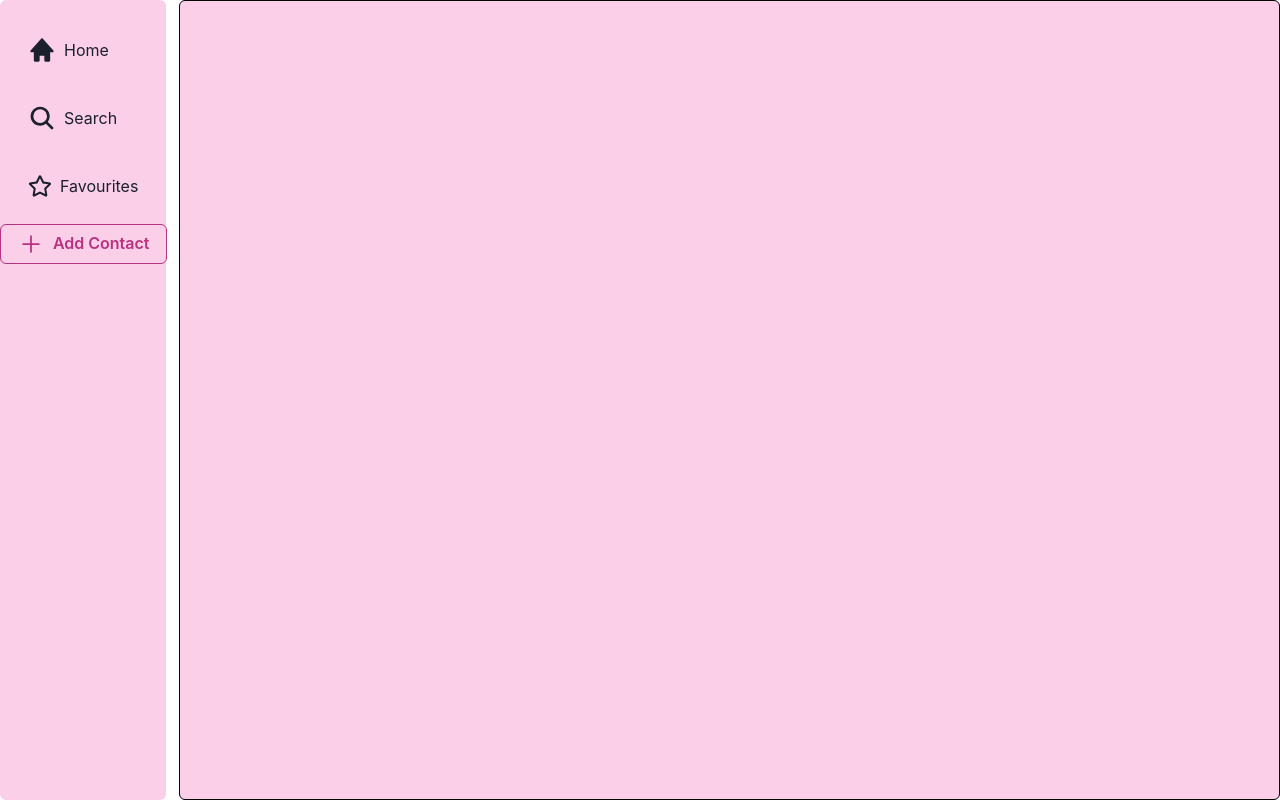
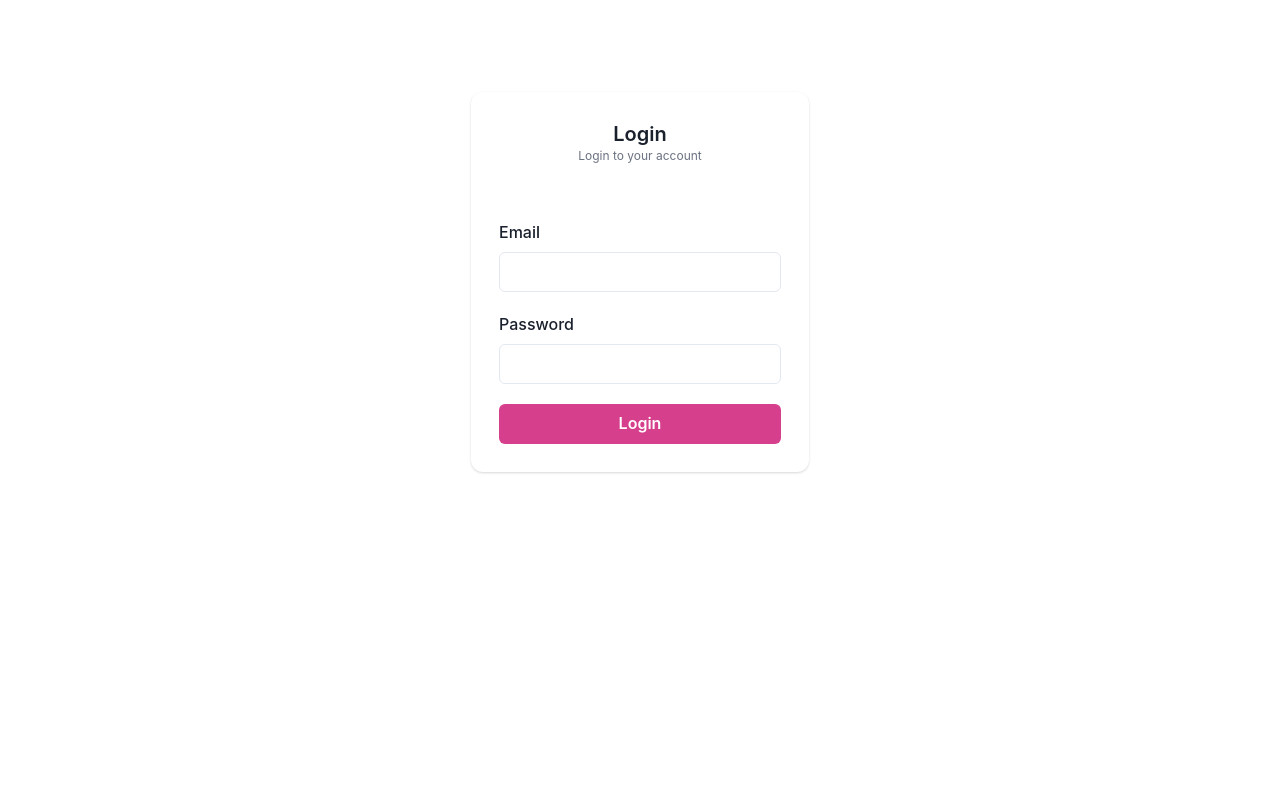
Before and after one commit to ngure1/Express_Contact_Manager, a React (Vite) app in the folder frontend/: page /auth in a window 1280 px wide. Built offline with nearby package versions, Linux system fonts and the light colour scheme.

Commit message:
feat :sparkles: : add login feature

```diff
--- a/frontend/package.json
+++ b/frontend/package.json
@@ -11,6 +11,7 @@
   },
   "dependencies": {
     "@chakra-ui/button": "^2.1.0",
+    "@chakra-ui/card": "^2.2.0",
     "@chakra-ui/form-control": "^2.2.0",
     "@chakra-ui/input": "^2.1.2",
     "@chakra-ui/modal": "^2.3.1",
--- a/frontend/src/App.tsx
+++ b/frontend/src/App.tsx
@@ -1,26 +1,52 @@
-import { BrowserRouter as Router, Route, Routes } from "react-router-dom";
-import { Home, Favourites } from "./pages/index";
+import {
+	BrowserRouter as Router,
+	Route,
+	Routes,
+	useLocation,
+} from "react-router-dom";
+import { Home, Favourites, Authentication } from "./pages/index";
 import Sidebar from "./components/Sidebar";
 import { ChakraProvider } from "@chakra-ui/react";
+
+const AppContent = () => {
+	const location = useLocation();
+	const isAuthPage = location.pathname === "/auth";
+
+	return (
+		<>
+			{!isAuthPage && <Sidebar />}
+			<div
+				className={
+					!isAuthPage
+						? "ml-[27%] sm:ml-[14%] border border-black min-h-screen p-3 bg-pink-200 rounded-md"
+						: "min-h-screen p-3"
+				}
+			>
+				<Routes>
+					<Route
+						path="/"
+						Component={Home}
+					/>
+					<Route
+						path="/favourites"
+						Component={Favourites}
+					/>
+					<Route
+						path="/auth"
+						Component={Authentication}
+					/>
+				</Routes>
+			</div>
+		</>
+	);
+};
 
 const App = () => {
 	return (
 		<main>
-			<ChakraProvider>
+			<ChakraProvider toastOptions={{ defaultOptions: { position: "top" } }}>
 				<Router>
-					<Sidebar />
-					<div className="ml-[27%] sm:ml-[14%] border border-black min-h-screen p-3 bg-pink-200 rounded-md">
-						<Routes>
-							<Route
-								path="/"
-								Component={Home}
-							></Route>
-							<Route
-								path="/favourites"
-								Component={Favourites}
-							></Route>
-						</Routes>
-					</div>
+					<AppContent />
 				</Router>
 			</ChakraProvider>
 		</main>
--- /dev/null
+++ b/frontend/src/components/forms/LoginForm.tsx
@@ -0,0 +1,150 @@
+import { z } from "zod";
+import React from "react";
+import { zodResolver } from "@hookform/resolvers/zod";
+import { useForm } from "react-hook-form";
+import {
+	Input,
+	FormControl,
+	FormLabel,
+	FormErrorMessage,
+	Button,
+	Card,
+	CardHeader,
+	CardBody,
+	useToast,
+} from "@chakra-ui/react";
+import axiosInstance from "../../axios";
+import { isAxiosError } from "axios";
+import { useNavigate } from "react-router-dom";
+
+// Define the schema for validation
+const LoginSchema = z.object({
+	email: z
+		.string({ required_error: "Email is required" })
+		.min(1, { message: "Email is required" })
+		.email("Invalid email address"),
+	password: z
+		.string({ required_error: "Password is required" })
+		.min(8, { message: "Password must be a minimum of 8 characters" }),
+});
+
+type LoginFormData = z.infer<typeof LoginSchema>;
+
+const LoginForm = () => {
+	const {
+		handleSubmit,
+		register,
+		formState: { errors },
+	} = useForm<LoginFormData>({
+		resolver: zodResolver(LoginSchema),
+	});
+
+	const toast = useToast();
+	const navigate = useNavigate();
+	const toastIdRef = React.useRef<number| string | null>(null);
+
+	const onSubmit = async (data: LoginFormData) => {
+		const loginPromise = axiosInstance.post("/auth/jwt/create", data);
+
+		if (toastIdRef.current === null) {
+			// Create the initial loading toast and store its ID
+			toastIdRef.current = toast({
+				title: "Logging you in",
+				description: "Please wait",
+				status: "loading",
+				duration: null,
+				isClosable: false,
+			});
+		} else {
+			// Update the existing toast to loading state
+			toast.update(toastIdRef.current, {
+				title: "Logging you in",
+				description: "Please wait",
+				status: "loading",
+				duration: null,
+				isClosable: false,
+			});
+		}
+
+		try {
+			await loginPromise;
+
+			// Update toast to success
+			toast.update(toastIdRef.current!, {
+				title: "Login Successful",
+				description: "Redirecting to the home page",
+				status: "success",
+				duration: 5000,
+				isClosable: true,
+			});
+			navigate("/");
+		} catch (err) {
+			if (isAxiosError(err)) {
+				// Update toast to error
+				toast.update(toastIdRef.current!, {
+					title: "Login failed",
+					description: err.response?.data?.message || "Something went wrong",
+					status: "error",
+					duration: 5000,
+					isClosable: true,
+				});
+			} else {
+				// Update toast to unexpected error
+				toast.update(toastIdRef.current!, {
+					title: "Login failed",
+					description: "An unexpected error occurred",
+					status: "error",
+					duration: 5000,
+					isClosable: true,
+				});
+			}
+		}
+	};
+
+	return (
+		<Card size="lg">
+			<CardHeader className="flex flex-col text-center">
+				<p className="font-semibold text-xl">Login</p>
+				<p className="text-xs text-gray-500">Login to your account</p>
+			</CardHeader>
+			<CardBody>
+				<form
+					onSubmit={handleSubmit(onSubmit)}
+					className="space-y-5"
+				>
+					<FormControl isInvalid={!!errors.email}>
+						<FormLabel>Email</FormLabel>
+						<Input
+							type="email"
+							{...register("email")}
+						/>
+						<FormErrorMessage>
+							{errors.email && errors.email.message}
+						</FormErrorMessage>
+					</FormControl>
+
+					<FormControl isInvalid={!!errors.password}>
+						<FormLabel>Password</FormLabel>
+						<Input
+							type="password"
+							{...register("password")}
+						/>
+						<FormErrorMessage>
+							{errors.password && errors.password.message}
+						</FormErrorMessage>
+					</FormControl>
+
+					<Button
+						colorScheme="pink"
+						type="submit"
+						className="w-full"
+					>
+						Login
+					</Button>
+				</form>
+			</CardBody>
+		</Card>
+	);
+};
+
+export default LoginForm;
--- /dev/null
+++ b/frontend/src/pages/Authentication.tsx
@@ -0,0 +1,10 @@
+import LoginForm from "../components/forms/LoginForm";
+const Authentication = () => {
+	return (
+		<div className="flex justify-center pt-20">
+			<LoginForm />
+		</div>
+	);
+};
+
+export default Authentication;
--- a/frontend/src/pages/index.ts
+++ b/frontend/src/pages/index.ts
@@ -1,2 +1,3 @@
-export { default as Home } from "./Home"
-export { default as Favourites } from "./Favourites"
+export { default as Home } from "./Home";
+export { default as Favourites } from "./Favourites";
+export { default as Authentication } from "./Authentication";
```
Also changed, not shown: 1 other file (tests, documents, lock files or other folders).
